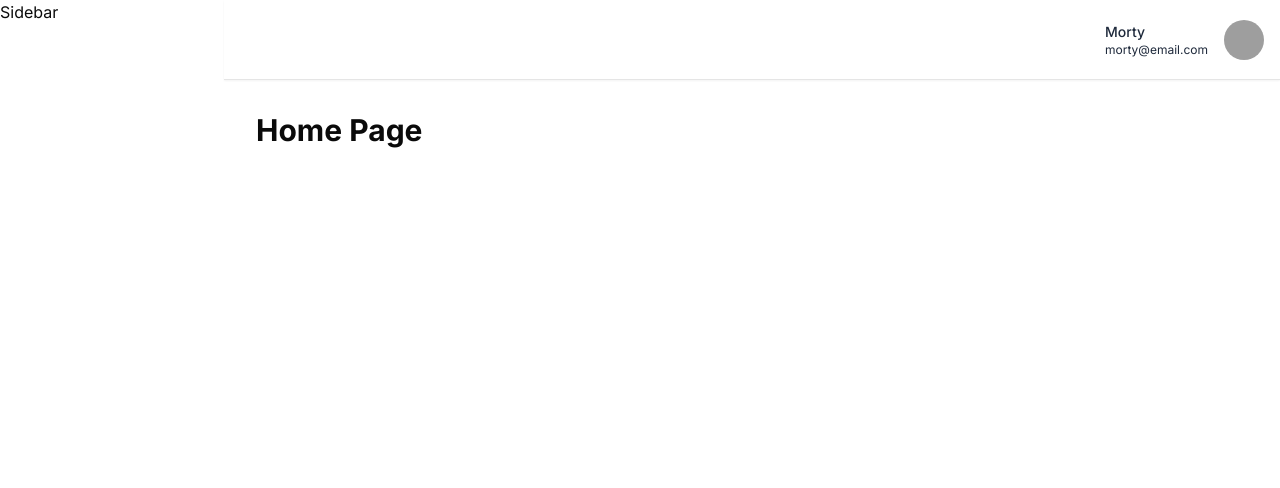
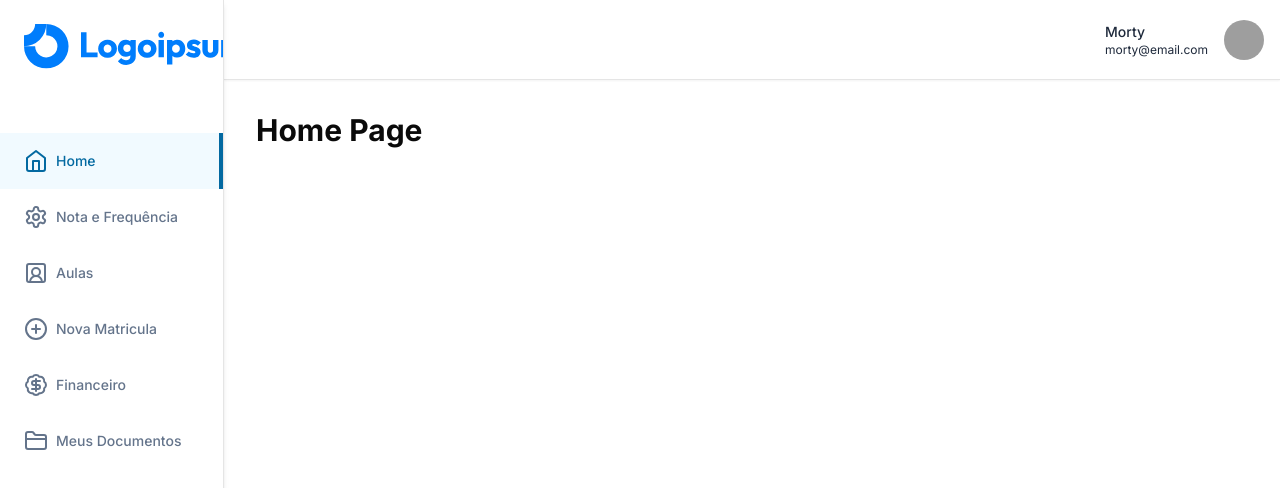
Before and after one commit to rbpolim/senac-gestao-escolar, a Next.js app: page / in a window 1280 px wide. Shown: the top 488 px of the page. Built offline with nearby package versions, Linux system fonts and the light colour scheme; grey boxes are pictures that could not be loaded.

Commit message:
feat: sidebar component

```diff
--- a/components/sidebar.tsx
+++ b/components/sidebar.tsx
@@ -1,6 +1,16 @@
+import { Logo } from "@/components/logo"
+import { NavRoutes } from "@/components/nav-routes"
+
 const Sidebar = () => {
   return (
-    <div>Sidebar</div>
+    <div className="h-full border-r flex flex-col overflow-y-auto bg-white shadow-md">
+      <div className="p-6">
+        <Logo />
+      </div>
+      <div className="flex flex-col w-full">
+        <NavRoutes />
+      </div>
+    </div>
   )
 }
 
```
